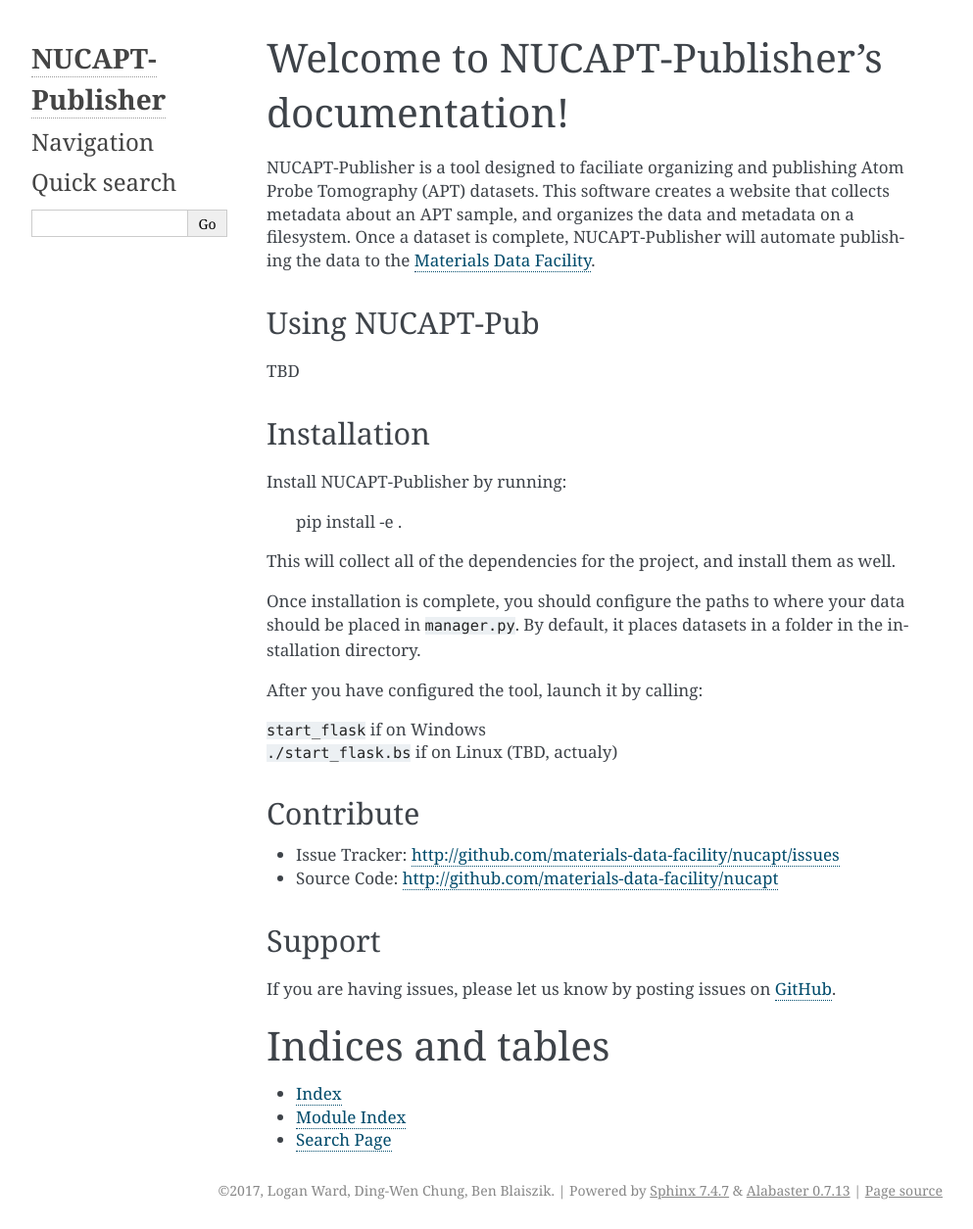
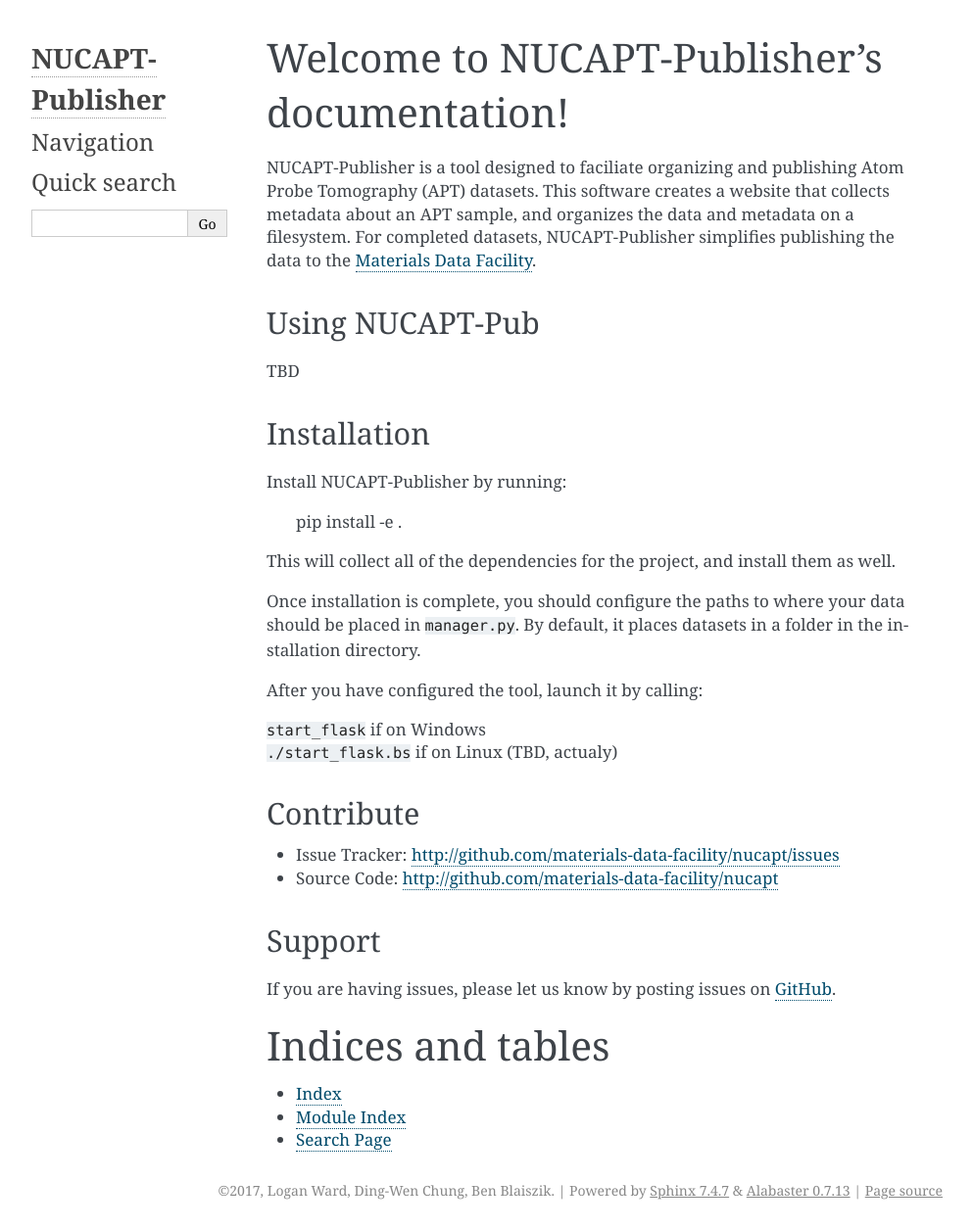
Before and after one commit to materials-data-facility/nucapt, a Sphinx documentation site: the page built from docs/index.rst, in a window 1280 px wide. Shown: the whole page at 98% size, without its empty margins (148-1141 px from the left). Built offline with Sphinx 7.4.7, drawn with Linux system fonts in a browser that asks for light colours.

```diff
--- a/docs/index.rst
+++ b/docs/index.rst
@@ -12,7 +12,7 @@ Welcome to NUCAPT-Publisher's documentation!
 
 NUCAPT-Publisher is a tool designed to faciliate organizing and publishing Atom Probe Tomography (APT) datasets.
 This software creates a website that collects metadata about an APT sample, and organizes the data and metadata on a filesystem.
-Once a dataset is complete, NUCAPT-Publisher will automate publishing the data to the `Materials Data Facility <http://materialsdatafacility.org>`_.
+For completed datasets, NUCAPT-Publisher simplifies publishing the data to the `Materials Data Facility <http://materialsdatafacility.org>`_.
 
 
 
```
Also changed, not shown: README.md (+1 -0 lines).
